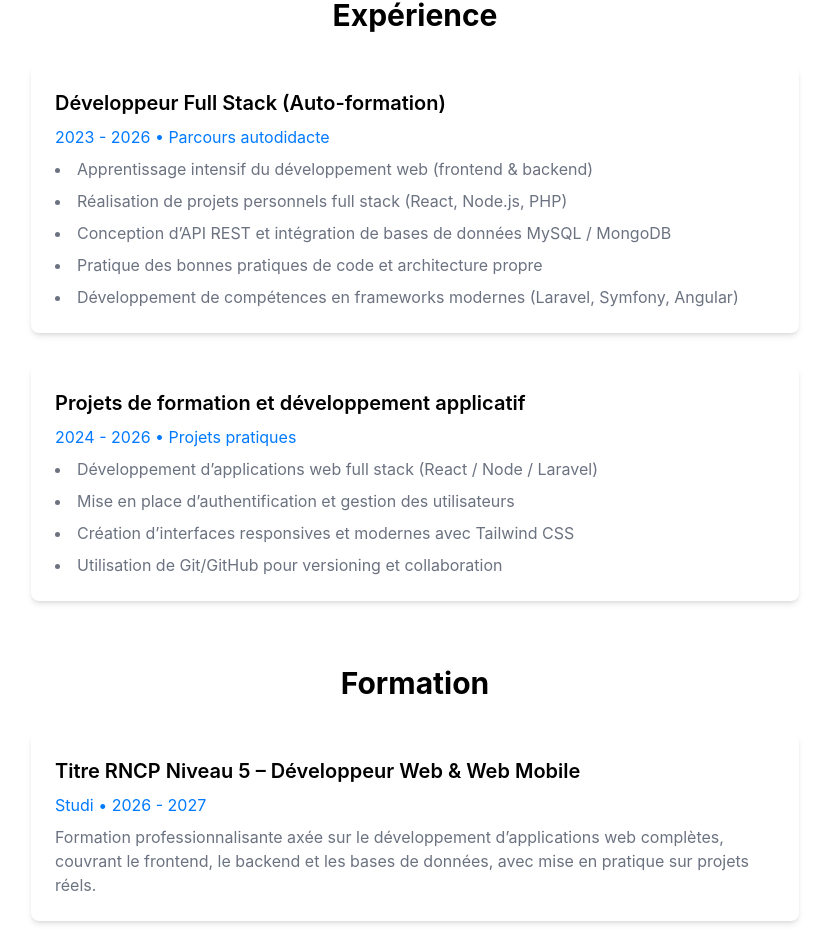
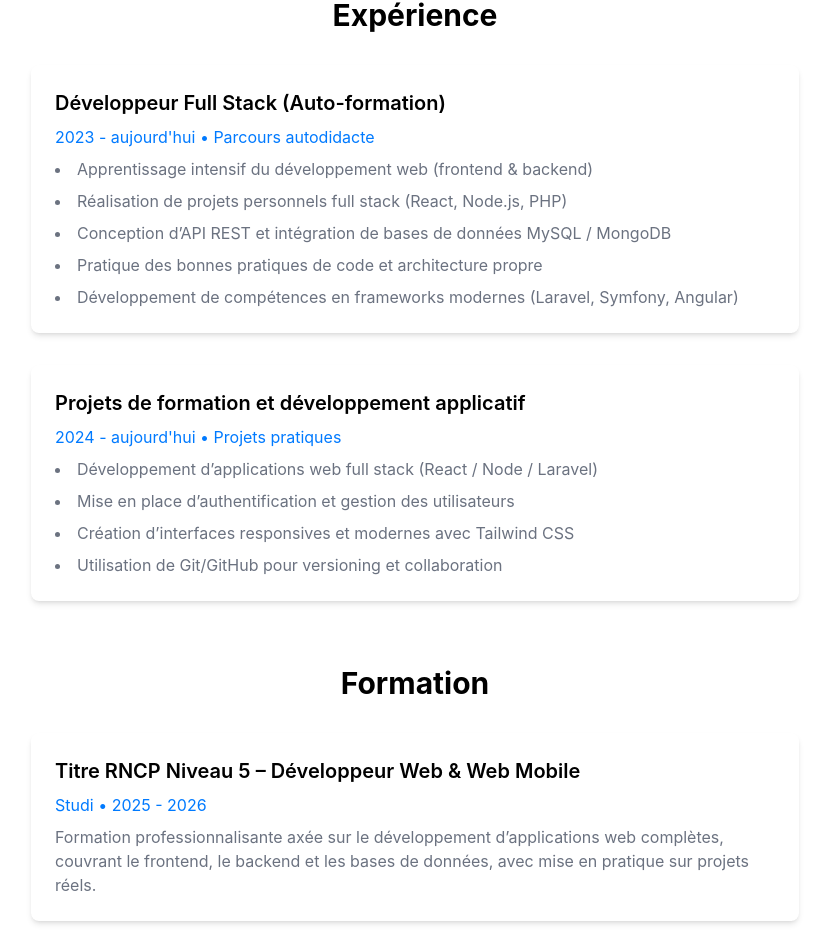
Before and after one commit to kevinkalenga/nextjs_portfolio, a Next.js app: page /about in a window 1280 px wide. Shown: the part 879-1831 px from the top of the page, without its empty margins (225-1054 px from the left). Built offline with nearby package versions, Linux system fonts and the light colour scheme.

Commit message:
about page fixed

```diff
--- a/src/app/about/page.tsx
+++ b/src/app/about/page.tsx
@@ -136,7 +136,7 @@ export default function About() {
               Développeur Full Stack (Auto-formation)
             </h3>
             <p className="text-primary mb-2">
-              2023 - 2026 • Parcours autodidacte
+              2023 - aujourd'hui • Parcours autodidacte
             </p>
             <ul className="text-secondary list-disc list-inside space-y-2">
               <li>Apprentissage intensif du développement web (frontend & backend)</li>
@@ -156,7 +156,7 @@ export default function About() {
               Projets de formation et développement applicatif
             </h3>
             <p className="text-primary mb-2">
-              2024 - 2026 • Projets pratiques
+              2024 - aujourd'hui • Projets pratiques
             </p>
             <ul className="text-secondary list-disc list-inside space-y-2">
               <li>Développement d’applications web full stack (React / Node / Laravel)</li>
@@ -198,7 +198,7 @@ export default function About() {
       </h3>
 
       <p className="text-primary mb-2">
-        Studi • 2026 - 2027
+        Studi • 2025 - 2026
       </p>
 
       <p className="text-secondary">
```
